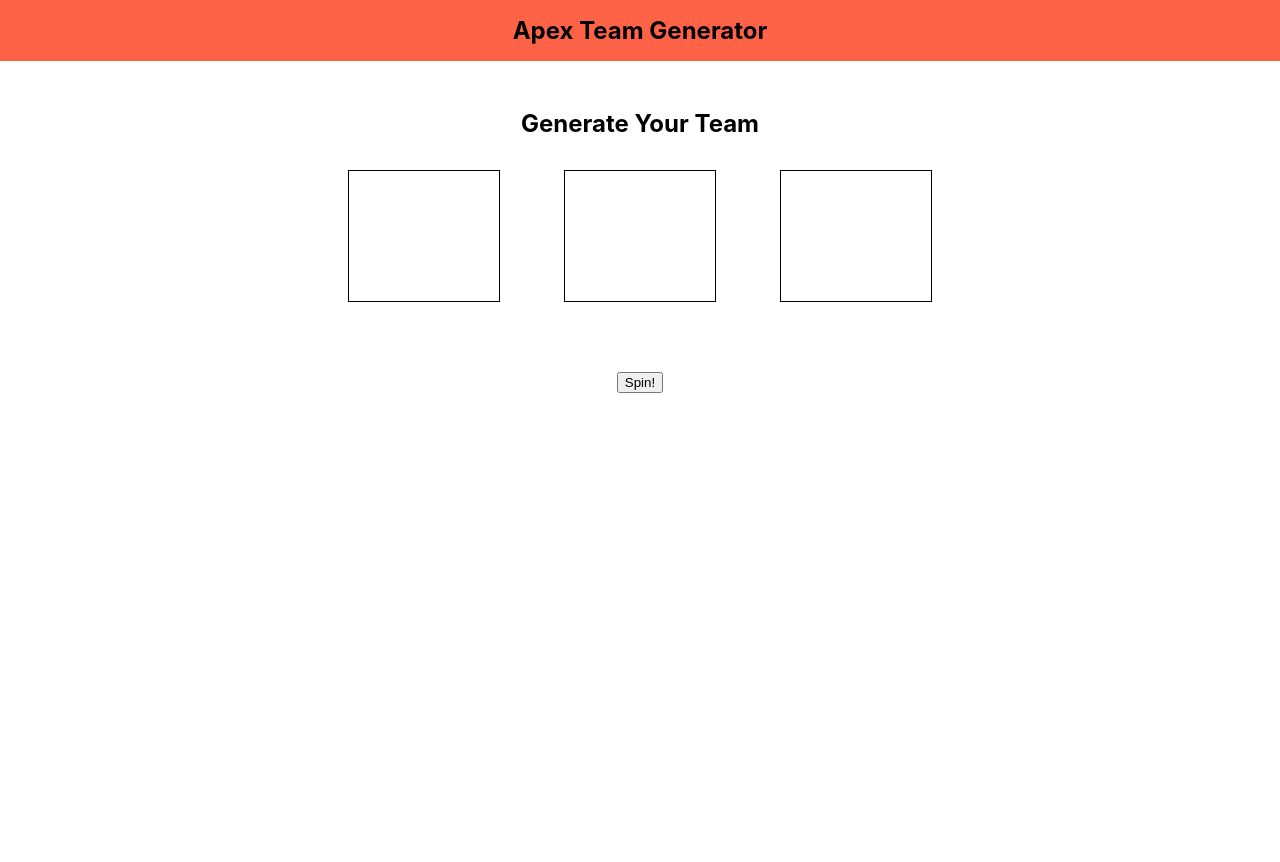
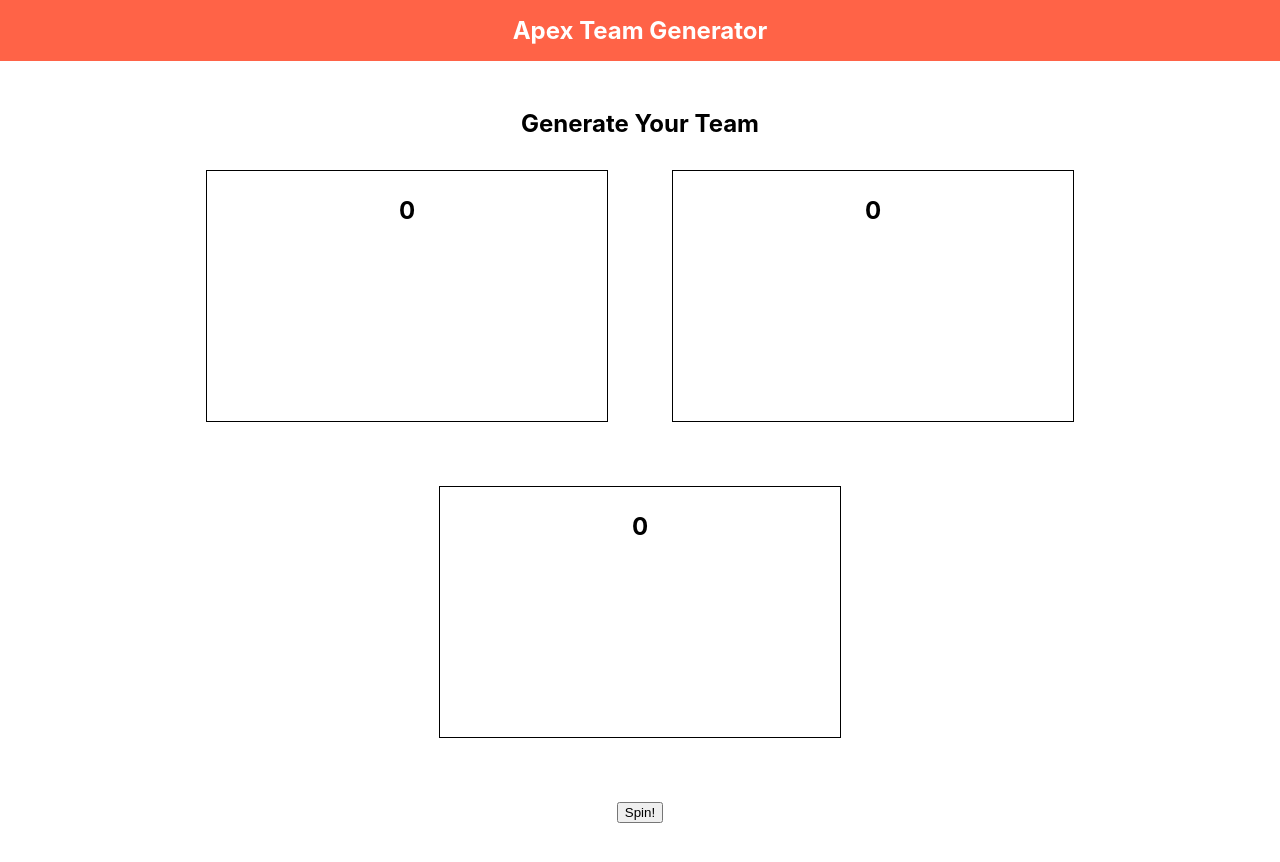
Before and after one commit to devdel2/cs3110_Apex_Team_Generator, a React (Create React App) app: page / in a window 1280 px wide. Shown: the top 862 px of the page. Before the commit the page ends 800 px from the top, so only its background shows below. Built offline with nearby package versions, Linux system fonts and the light colour scheme.

Commit message:
added some more components

```diff
--- a/src/App.css
+++ b/src/App.css
@@ -1,9 +1,13 @@
 
-.title{
+.title, .nav-title{
   font-size:x-large;
   font-weight: 700;
   text-align: center;
   padding: 1rem;
+}
+
+.nav-title {
+  color: white;
 }
 
 .roulette-row{
@@ -14,8 +18,8 @@
   display:inline-block;
   margin: 0 2rem;
   padding: 25px;
-  width: 100px;
-  height: 80px;
+  width: 350px;
+  height: 200px;
   border: solid 1px black;
 }
 
@@ -28,6 +32,17 @@
   background-color: tomato;
 }
 
+.row{
+  display: flex;
+}
+
+.rec-tile{
+  border: solid 2px black;
+  padding: 5% 10%;
+  max-width: 650px;
+  max-height: 250px;
+}
+
 
 /*place this at the bottom to override ind comp. vert margins*/
 .v-spacer{
--- a/src/App.js
+++ b/src/App.js
@@ -3,6 +3,7 @@
 //component imports
 import NavTitle from './components/NavTitle'
 import Roulette from './components/Roulette';
+import MoreRow from './components/MoreRow';
 
 //RENDER COMPONENTS IN APP
 function App() {
@@ -10,6 +11,7 @@
     <>
       <NavTitle />
       <Roulette />
+      {/* <MoreRow /> */}
     </>
   );
 }
--- /dev/null
+++ b/src/components/AllLegendsTile.js
@@ -0,0 +1,12 @@
+const AllLegendsTile = () => {
+    const title = "All Legends"
+    return (
+        <>
+            <div className="rec-tile">
+                <h1 className="title">{title}</h1>
+            </div>
+        </>
+    )
+}
+
+export default AllLegendsTile
--- /dev/null
+++ b/src/components/LoadoutTile.js
@@ -0,0 +1,10 @@
+const LoadoutTile = () => {
+    const title = "Generate A Loadout"
+    return (
+        <>
+            <div className="rec-tile"><h1 className="title">{title}</h1></div>
+        </>
+    )
+}
+
+export default LoadoutTile
--- /dev/null
+++ b/src/components/MoreRow.js
@@ -0,0 +1,15 @@
+import AllLegendsTile from "./AllLegendsTile"
+import LoadoutTile from "./LoadoutTile"
+
+const MoreRow = () => {
+    return (
+        <>
+            <div className="row">
+                <AllLegendsTile />
+                <LoadoutTile />
+            </div>
+        </>
+    )
+}
+
+export default MoreRow
--- a/src/components/NavTitle.js
+++ b/src/components/NavTitle.js
@@ -4,7 +4,7 @@
 // COMPONENTS //
 //TITLE
 function NavTitle() {
-  return <div className="title bg-red">{title}</div>
+  return <div className="nav-title bg-red">{title}</div>
 }
 
 
--- a/src/components/Roulette.js
+++ b/src/components/Roulette.js
@@ -8,7 +8,7 @@
 //ROUTLETTE
 function Roulette() {
     //controls state of the three legends selected
-    const [squares, setSquares] = useState(Array(3).fill(null));
+    const [squares, setSquares] = useState(Array(3).fill(0));
 
     //function to generate team
     const generateTeam = (squares) => {
```
